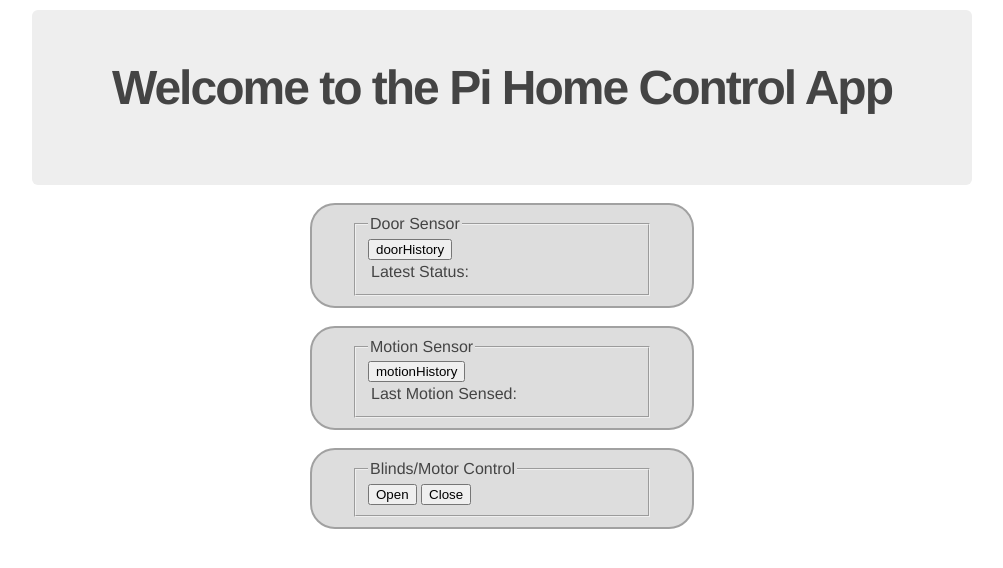
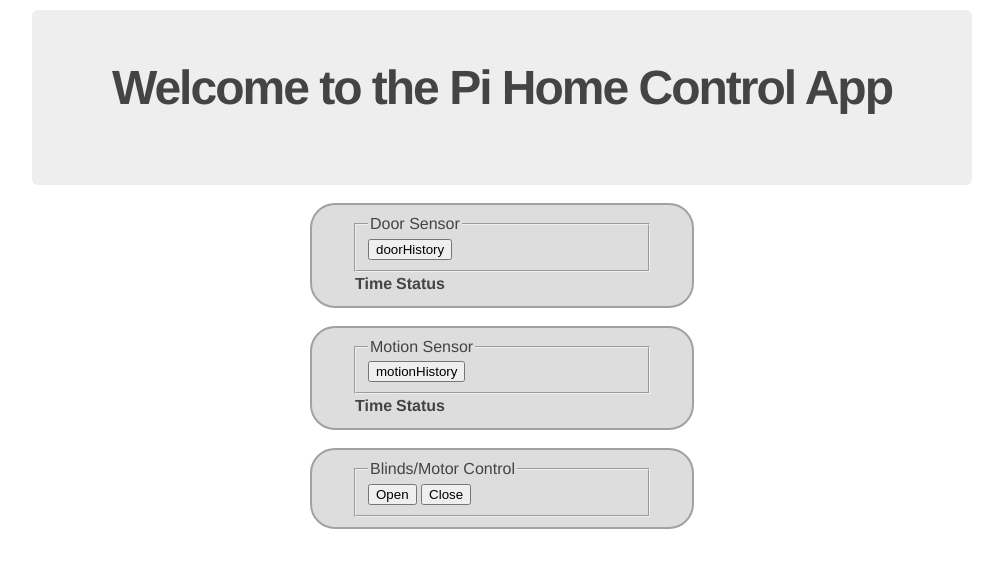
Before and after one commit to marbaugh/WebHomeControl, a Flask app: page / in a window 1280 px wide. Shown: the part 35-603 px from the top of the page, without its empty margins (138-1141 px from the left). Run offline with Flask 2, Linux system fonts and the light colour scheme; lists and menus that the app fills with data are empty.

Commit message:
Added html for datatables

```diff
--- a/templates/home.html
+++ b/templates/home.html
@@ -9,12 +9,17 @@
     <fieldset>
       <legend>Door Sensor</legend>
       <input id="doorHistory" type="button" value="doorHistory" onclick="getDoorHistory();" />
-      <table>
+    </fieldset>
+    <table id="doorSensor">
+      <thead>
         <tr>
-          <td>Latest Status:</td>
+            <th>Time</th>
+            <th>Status</th>
         </tr>
-      </table>
-    </fieldset>
+      </thead>
+      <tbody>
+      </tbody>
+    </table>
   </div>
   <br>
 
@@ -22,12 +27,17 @@
     <fieldset>
       <legend>Motion Sensor</legend>
       <input id="motionHistory" type="button" value="motionHistory" onclick="getMotionHistory();" />
-      <table>
+    </fieldset>
+    <table id="motionSensor">
+      <thead>
         <tr>
-          <td>Last Motion Sensed:</td>
+            <th>Time</th>
+            <th>Status</th>
         </tr>
-      </table>
-    </fieldset>
+      </thead>
+      <tbody>
+      </tbody>
+    </table>
   </div>
   <br>
 
```
